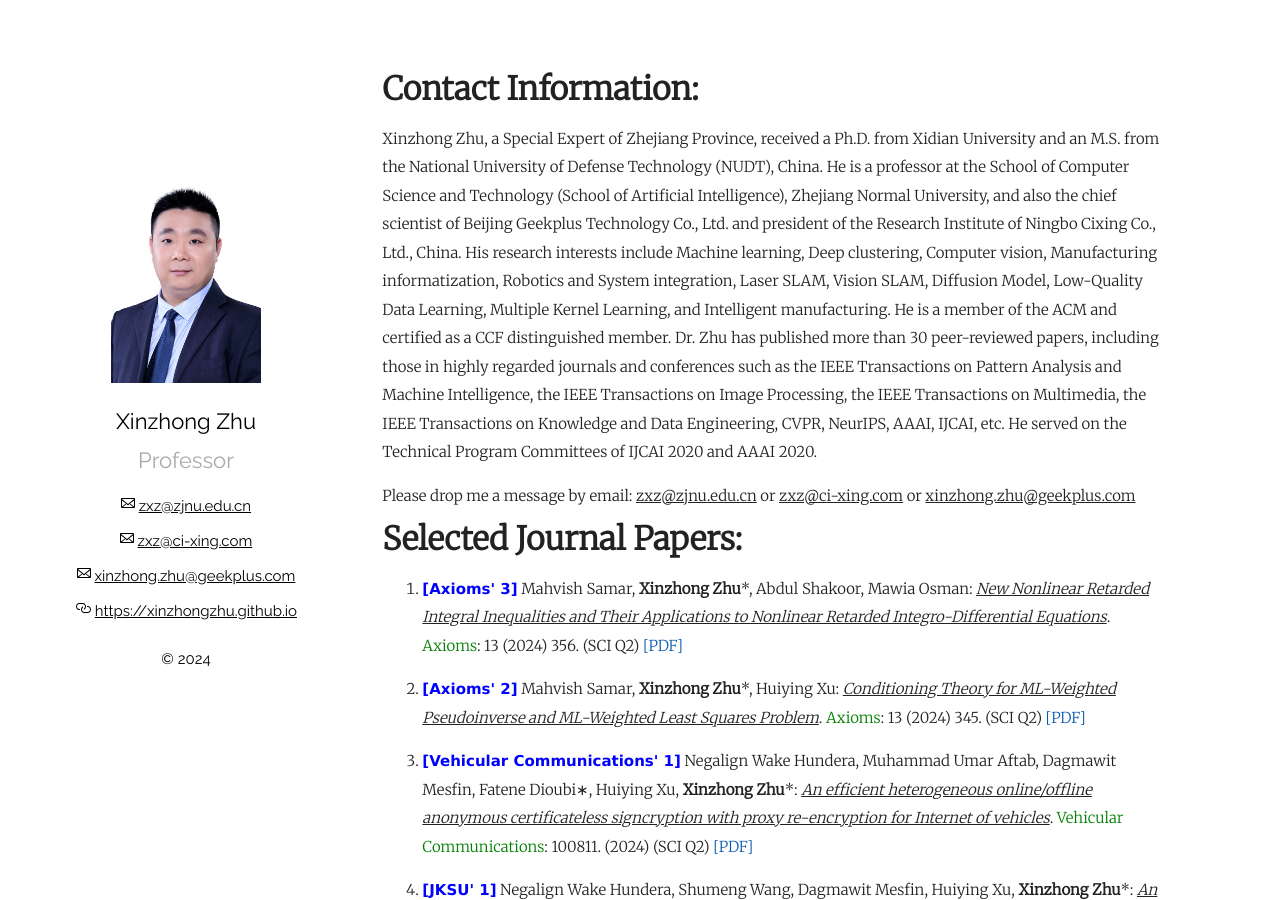
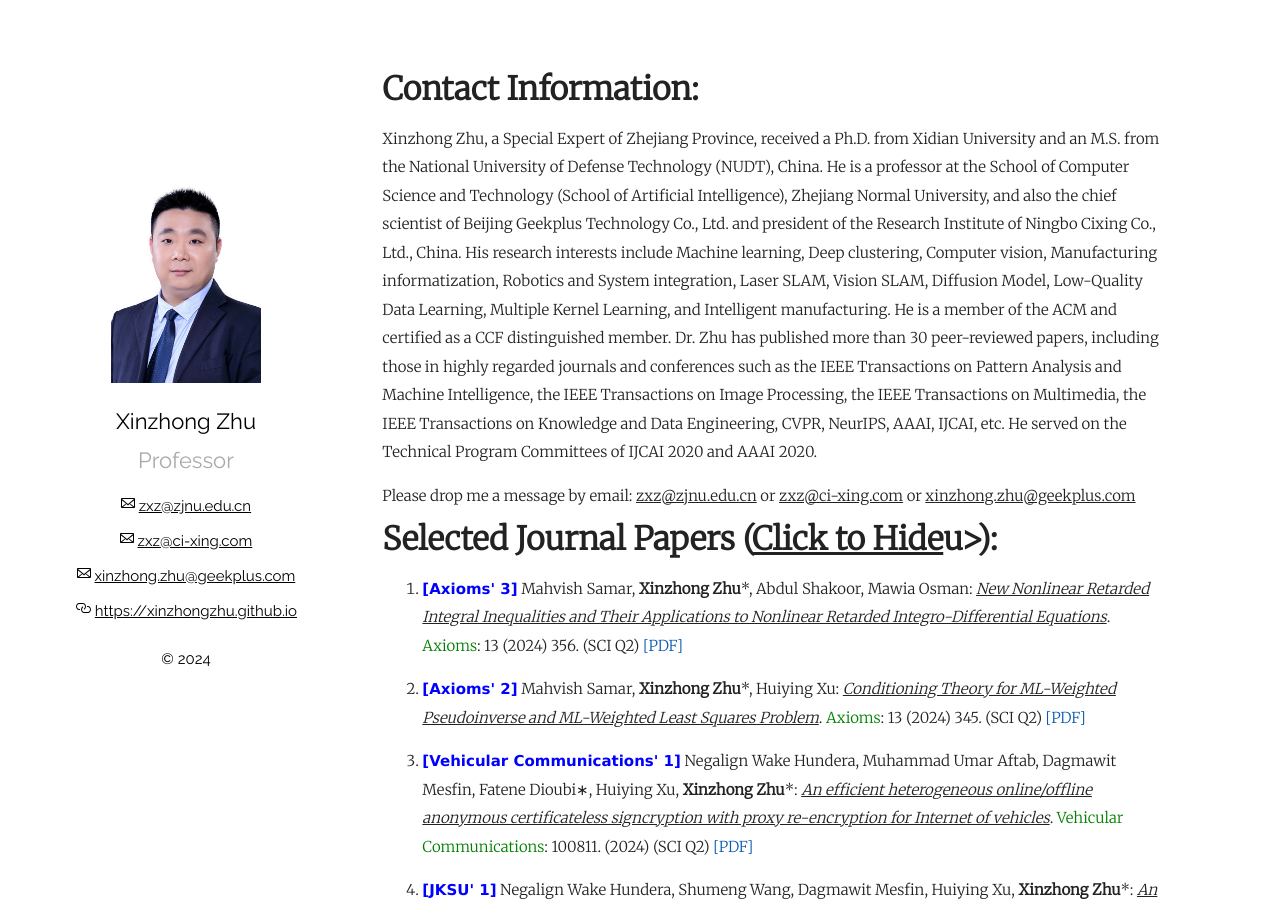
Before and after one commit to xinzhongzhu/xinzhongzhu.github.io, a Jekyll site: the page built from index.md, in a window 1280 px wide and 900 px high. Built offline with Jekyll 4.4.1, drawn with Linux system fonts in a browser that asks for light colours.

Commit message:
Update index.md

```diff
--- a/index.md
+++ b/index.md
@@ -12,7 +12,7 @@ Please drop me a message by email: <u>zxz@zjnu.edu.cn</u> or <u>zxz@ci-xing.com<
 
 
 <details open>
-  <summary><font size="6"><b>Selected Journal Papers:</b></font></summary>
+  <summary><font size="6"><b>Selected Journal Papers (<u>Click to Hide</u>u>):</b></font></summary>
   <p>
   <ol>
 
```
